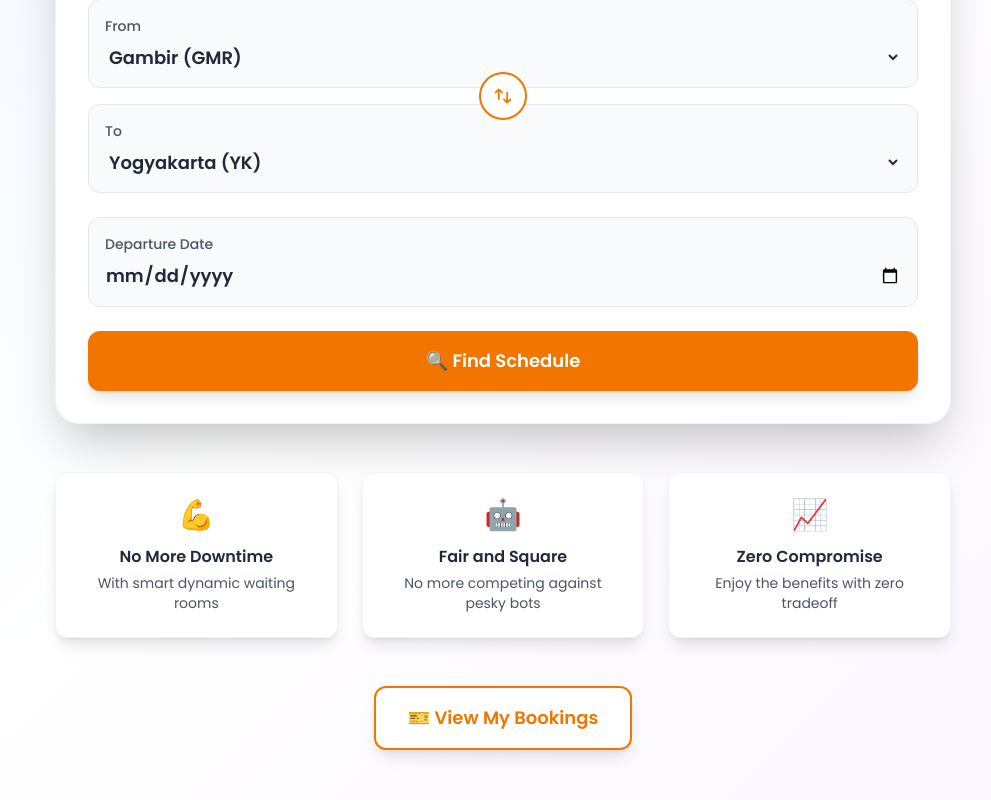
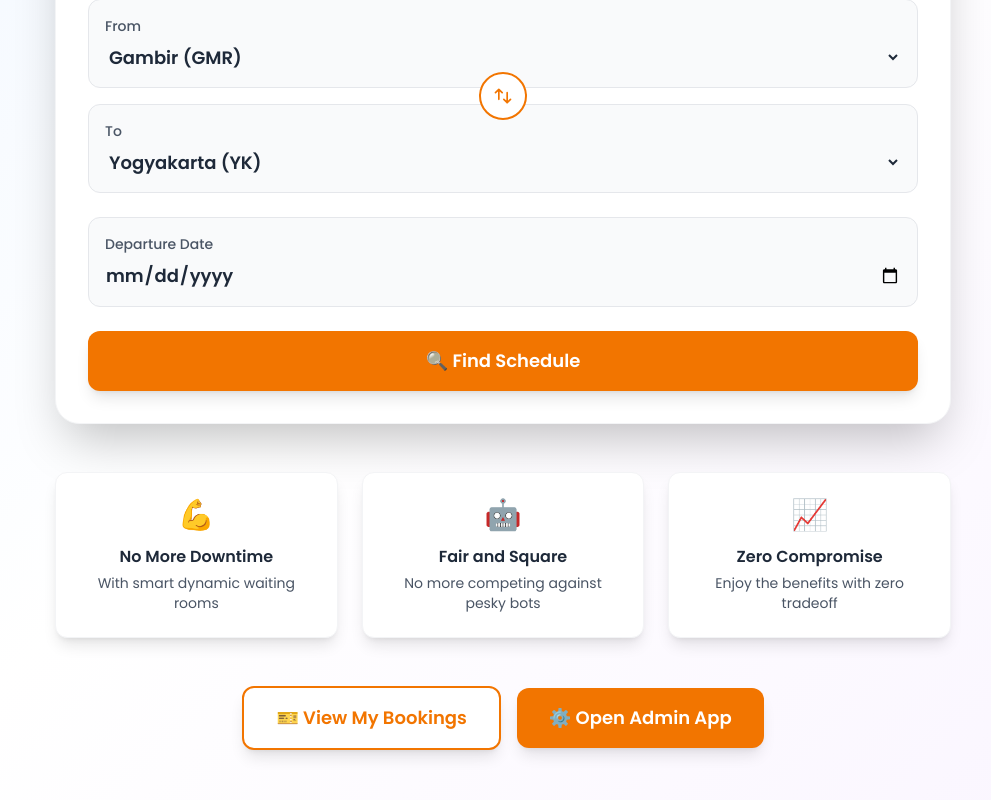
Before and after one commit to fawbud/hacksphrizz-prod, a Next.js app: page /dashboard in a window 1280 px wide. Shown: the part 415-1215 px from the top of the page, without its empty margins (137-1128 px from the left). Built offline with nearby package versions, Linux system fonts and the light colour scheme; no server answers.

Commit message:
feat: added open admin app button in dashboard

```diff
--- a/src/app/dashboard/page.js
+++ b/src/app/dashboard/page.js
@@ -234,13 +234,19 @@ export default function Dashboard() {
             </div>
           </div>
 
-          {/* My Bookings Button */}
-          <div className="mt-12 text-center">
+          {/* Action Buttons */}
+          <div className="mt-12 flex flex-col sm:flex-row gap-4 justify-center items-center">
             <button
               onClick={() => router.push('/dashboard/my-bookings')}
               className="bg-white text-brand px-8 py-4 rounded-xl font-semibold text-lg hover:bg-gray-50 transition shadow-lg hover:shadow-xl transform hover:-translate-y-0.5 border-2 border-brand"
             >
               🎫 View My Bookings
+            </button>
+            <button
+              onClick={() => router.push('/admin')}
+              className="bg-brand text-white px-8 py-4 rounded-xl font-semibold text-lg hover:bg-brand-hover transition shadow-lg hover:shadow-xl transform hover:-translate-y-0.5"
+            >
+              ⚙️ Open Admin App
             </button>
           </div>
         </div>
```
